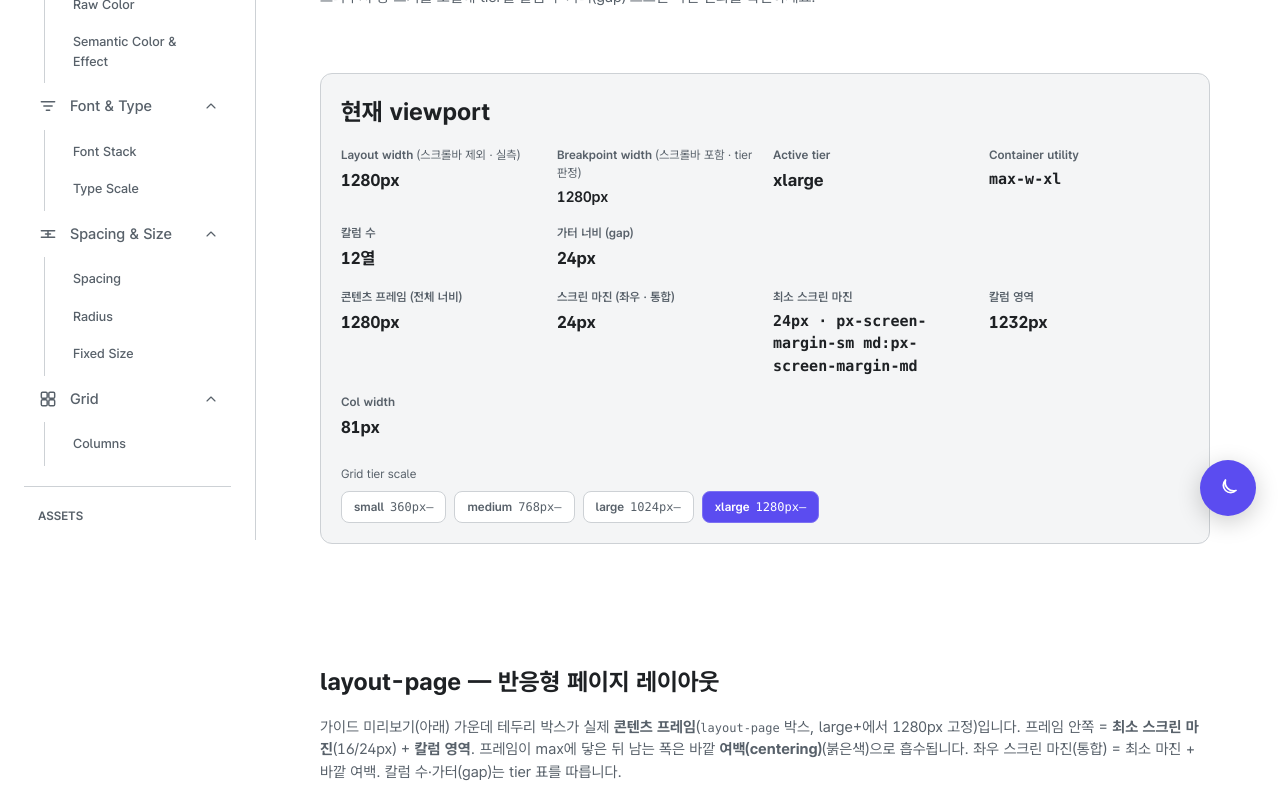
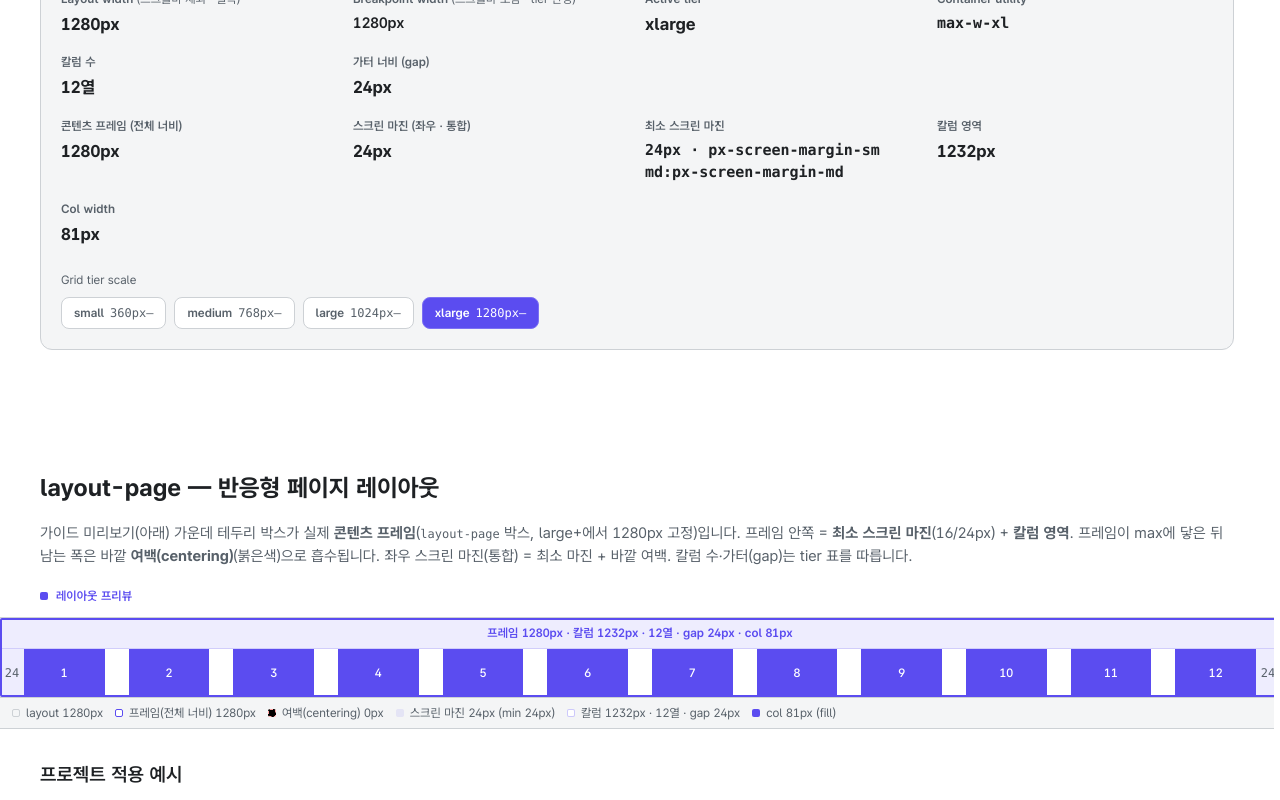
Before and after one commit to yhwabillie/system-guide, a Next.js app: page /guide/responsive in a window 1280 px wide. Shown: the part 260-1060 px from the top of the page. Built offline with nearby package versions, Linux system fonts and the light colour scheme.

Commit message:
design: layout 메뉴 구조 정리

```diff
--- a/src/app/guide/responsive/page.tsx
+++ b/src/app/guide/responsive/page.tsx
@@ -1,9 +1,7 @@
 "use client";
 
 import { useEffect, useState, type ReactNode } from "react";
-import Link from "next/link";
 import { pxToRem } from "@/lib/tokens";
-import { GUIDE_ROUTES } from "@/lib/guide-routes";
 import {
   containerTokens,
   getActiveContainerToken,
@@ -41,7 +39,7 @@ function LayoutPageCell({
       className={`surface-brand foreground-inverse flex min-w-0 items-center justify-center font-semibold ${className ?? ""}`}
       style={{ minHeight: pxToRem(48) }}
     >
-      <span className="text-caption numeric-tabular leading-none">
+      <span className={["text-caption numeric-tabular leading-none", compact ? "font-medium" : "font-semibold"].join(" ")}>
         {label}
       </span>
     </div>
@@ -458,14 +456,9 @@ export default function ResponsiveGuidePage() {
   const sidenavMetrics = getSidenavLayoutMetrics(layoutWidth || 375, tier);
 
   return (
-    <div className={layoutPageColSpanFull}>
+    <main className="min-h-screen bg-background foreground-default">
       <div className="p-6 md:p-10">
       <header className="mb-16">
-        <p className="m-0 mb-2">
-          <Link href={GUIDE_ROUTES.color} className="text-body-small foreground-brand no-underline hover:underline">
-            ← Design Token Preview
-          </Link>
-        </p>
         <h1 className="text-display-sm font-bold m-0">Responsive Layout Guide</h1>
         <p className="mt-2 mb-0 text-body-small foreground-muted">
           브라우저 창 크기를 조절해 tier별 칼럼 수·가터(gap)·스크린 마진 변화를 확인하세요.
@@ -773,6 +766,6 @@ export default function ResponsiveGuidePage() {
         </div>
       </section>
       </div>{/* /guide prose padding */}
-    </div>
+    </main>
   );
 }
--- a/src/components/guide/guide-shell.tsx
+++ b/src/components/guide/guide-shell.tsx
@@ -24,7 +24,6 @@ import {
   NavIcon,
   navIconAssets,
   navIconColor,
-  navIconGrid,
   navIconLayout,
   navIconSpacing,
   navIconType,
@@ -38,9 +37,6 @@ const navSectionEyebrowClass =
 
 const navExpandToggleClass =
   "mr-1.5 flex shrink-0 cursor-pointer items-center justify-center rounded-md border-0 bg-transparent p-1.5 text-gray-60 transition-colors duration-150 hover:bg-gray-10 hover:foreground-default";
-
-const navExternalLinkClass =
-  "flex w-full items-center gap-3 rounded-xl px-3.5 py-2.5 text-label-small font-semibold foreground-default no-underline transition-colors duration-150 hover:bg-gray-10";
 
 const navSubItemClass = (active: boolean) =>
   [
@@ -68,7 +64,7 @@ function GuideNavSubLinks({
 }: {
   listId: string;
   labelledBy: string;
-  items: { label: string; href: string; active: boolean }[];
+  items: { label: string; href: string; active: boolean; target?: "_blank" }[];
 }) {
   return (
     <ul
@@ -84,10 +80,15 @@ function GuideNavSubLinks({
           />
           <Link
             href={item.href}
+            target={item.target}
+            rel={item.target === "_blank" ? "noopener noreferrer" : undefined}
             aria-current={item.active ? "page" : undefined}
             className={navSubItemClass(item.active)}
           >
             <span>{item.label}</span>
+            {item.target === "_blank" ? (
+              <ExternalLinkIcon className="ml-auto size-icon-xs shrink-0 foreground-muted" />
+            ) : null}
             {item.active ? (
               <NavIcon className="size-icon-xs shrink-0 foreground-brand-strong">
                 <path d="M9 6l6 6-6 6" />
@@ -115,7 +116,7 @@ function GuideNavCategory({
   icon: ReactNode;
   label: string;
   expandLabel: string;
-  subItems: { label: string; href: string; active: boolean }[];
+  subItems: { label: string; href: string; active: boolean; target?: "_blank" }[];
 }) {
   const labelId = useId();
   const listId = useId();
@@ -156,7 +157,7 @@ export function GuideShell({ children }: { children: ReactNode }) {
   const [colorMenuExpanded, setColorMenuExpanded] = useState(true);
   const [typeMenuExpanded, setTypeMenuExpanded] = useState(true);
   const [spacingMenuExpanded, setSpacingMenuExpanded] = useState(true);
-  const [gridMenuExpanded, setGridMenuExpanded] = useState(true);
+  const [layoutMenuExpanded, setLayoutMenuExpanded] = useState(true);
   const [iconsMenuExpanded, setIconsMenuExpanded] = useState(true);
 
   const tab = searchParams.get("tab");
@@ -165,15 +166,17 @@ export function GuideShell({ children }: { children: ReactNode }) {
   const isType = isGuideCategoryPath(pathname, "type");
   const isSpacing = isGuideCategoryPath(pathname, "spacing");
   const isGrid = isGuideCategoryPath(pathname, "grid");
+  const isResponsive = isGuideCategoryPath(pathname, "responsive");
+  const isLayout = isGrid || isResponsive;
   const isIcons = isGuideCategoryPath(pathname, "icons");
 
   useEffect(() => {
     if (isColor) setColorMenuExpanded(true);
     if (isType) setTypeMenuExpanded(true);
     if (isSpacing) setSpacingMenuExpanded(true);
-    if (isGrid) setGridMenuExpanded(true);
+    if (isLayout) setLayoutMenuExpanded(true);
     if (isIcons) setIconsMenuExpanded(true);
-  }, [isColor, isType, isSpacing, isGrid, isIcons]);
+  }, [isColor, isType, isSpacing, isLayout, isIcons]);
 
   useEffect(() => {
     const onScroll = () => setShowScrollTop(window.scrollY > GUIDE_SCROLL_TOP_THRESHOLD);
@@ -185,6 +188,10 @@ export function GuideShell({ children }: { children: ReactNode }) {
   function scrollToPageTop() {
     const prefersReducedMotion = window.matchMedia("(prefers-reduced-motion: reduce)").matches;
     window.scrollTo({ top: 0, behavior: prefersReducedMotion ? "auto" : "smooth" });
+  }
+
+  if (isResponsive) {
+    return <>{children}</>;
   }
 
   return (
@@ -265,14 +272,15 @@ export function GuideShell({ children }: { children: ReactNode }) {
                 ]}
               />
               <GuideNavCategory
-                active={isGrid}
-                expanded={gridMenuExpanded}
-                onToggleExpand={() => setGridMenuExpanded((open) => !open)}
-                icon={navIconGrid}
-                label="Grid"
-                expandLabel="Grid"
+                active={isLayout}
+                expanded={layoutMenuExpanded}
+                onToggleExpand={() => setLayoutMenuExpanded((open) => !open)}
+                icon={navIconLayout}
+                label="Layout"
+                expandLabel="Layout"
                 subItems={[
                   { label: "Columns", href: GUIDE_ROUTES.grid, active: isGrid },
+                  { label: "Responsive Layout Guide", href: GUIDE_ROUTES.responsive, active: isResponsive, target: "_blank" },
                 ]}
               />
             </div>
@@ -293,14 +301,6 @@ export function GuideShell({ children }: { children: ReactNode }) {
               />
             </div>
 
-            <div className="mt-5 border-t border-default pt-5">
-              <p className={navSectionEyebrowClass}>Layout</p>
-              <Link id="nav-layout-breakpoint" href={GUIDE_ROUTES.responsive} className={navExternalLinkClass}>
-                {navIconLayout}
-                Layout & Breakpoint
-                <ExternalLinkIcon className="ml-auto size-icon-xs shrink-0" />
-              </Link>
-            </div>
           </nav>
 
           <main
--- a/src/components/guide/pages/grid-page.tsx
+++ b/src/components/guide/pages/grid-page.tsx
@@ -9,13 +9,14 @@ import {
   GridColumnPreview,
   gridColumnTokens,
 } from "@/components/guide/shared";
+import { GUIDE_ROUTES } from "@/lib/guide-routes";
 
 export function GuideGridPage() {
   return (
     <div className={layoutPageColSpanFull}>
         <ContentIntroShell>
           <ContentTitleBlock
-            title="Grid"
+            title="Layout"
             titleId="content-grid"
           />
 
@@ -30,7 +31,7 @@ export function GuideGridPage() {
                 <>
                   Tailwind 기본 <strong>grid-cols-*</strong> 열 분할. <strong>12열</strong> 그리드는 <strong>col-span-*</strong>와 조합해 페이지 레이아웃을 구성합니다.{" "}
                   <strong>shell·breakpoint</strong> 검증은 사이드메뉴{" "}
-                  <a href="#nav-layout-breakpoint" className="font-semibold foreground-brand no-underline hover:underline">
+                  <a href={GUIDE_ROUTES.responsive} className="font-semibold foreground-brand no-underline hover:underline">
                     Layout & Breakpoint
                   </a>
                   {" "}가이드를 참고하세요.
--- a/src/lib/guide-routes.ts
+++ b/src/lib/guide-routes.ts
@@ -10,7 +10,7 @@ export const GUIDE_ROUTES = {
   responsive: "/guide/responsive",
 } as const;
 
-export type GuideCategoryId = "color" | "type" | "spacing" | "grid" | "icons";
+export type GuideCategoryId = "color" | "type" | "spacing" | "grid" | "responsive" | "icons";
 
 export function guideColorTabHref(tab: "raw" | "semantic") {
   return tab === "raw" ? GUIDE_ROUTES.color : `${GUIDE_ROUTES.color}?tab=semantic`;
```
